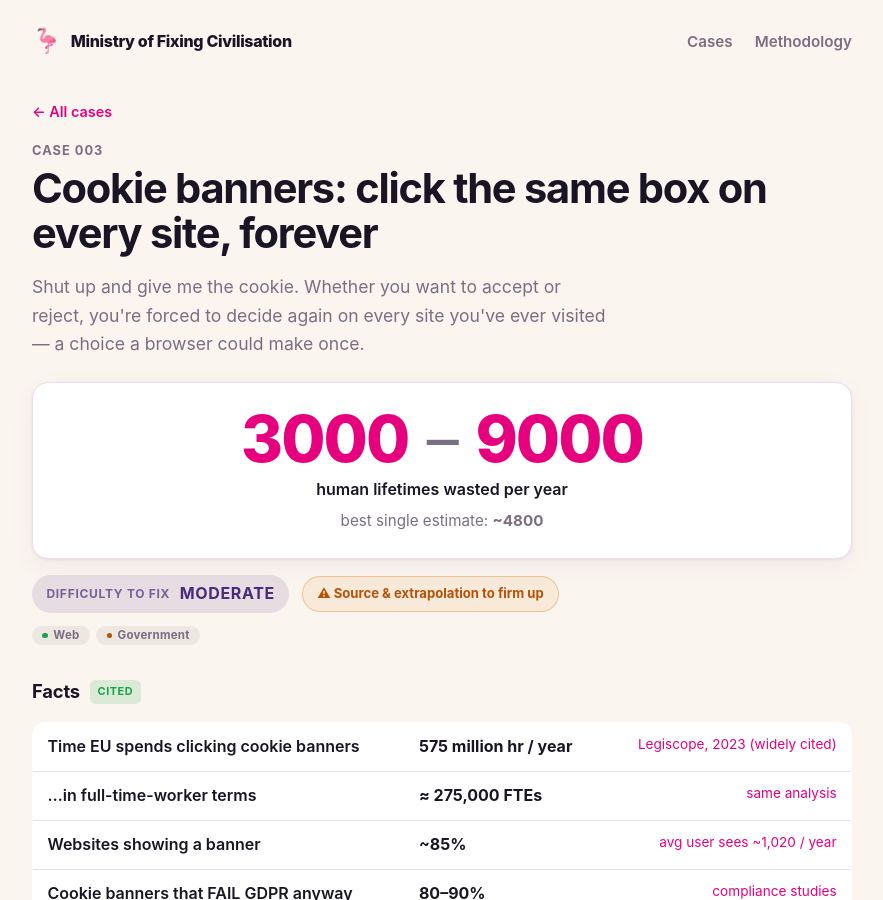
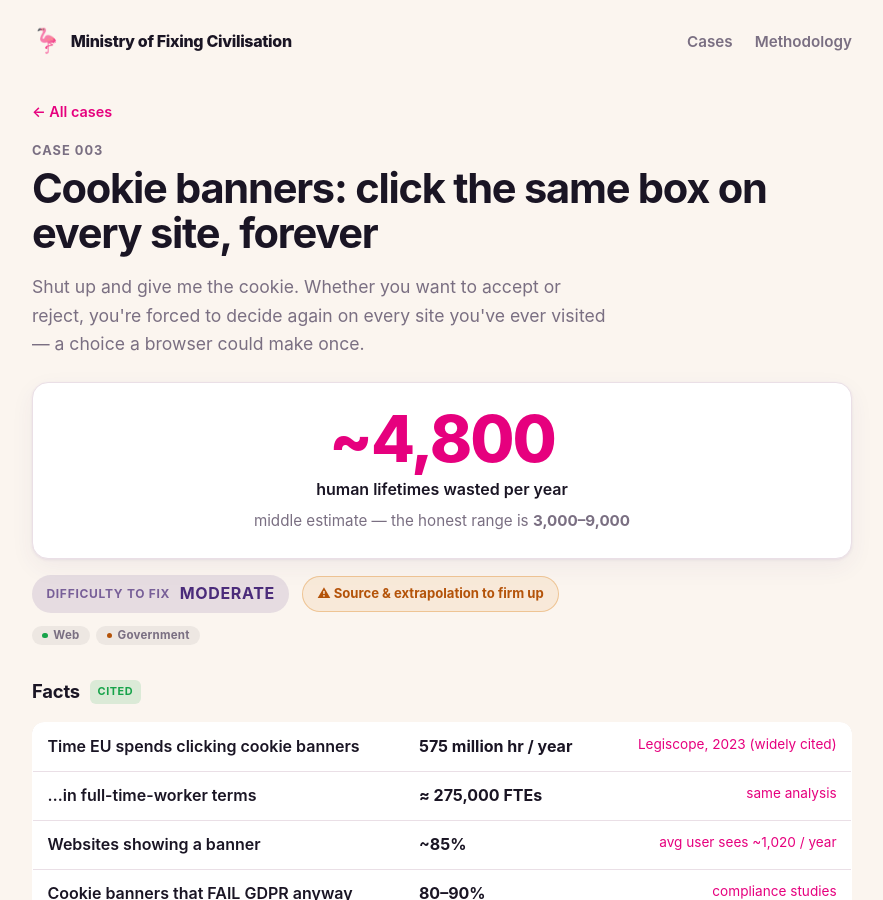
Before and after one commit to PlanetaryCouncil/ux, a Jekyll site: the page built from _cases/003-cookie-consent-banners.md, in a window 1280 px wide and 900 px high. Shown: the whole window, without its empty margins (198-1081 px from the left). Built offline with Jekyll 4.4.1, drawn with Linux system fonts in a browser that asks for light colours.

Commit message:
Lead with one number instead of a range
Headline everywhere is now the middle estimate — the sum of each case's
"likely" column — with the low/high range demoted to supporting text rather
than dropped, so the honesty survives without the clutter.

- Home banner: ~6,452, range in the fine print
- Case cards: single ~N figure
- Case pages: big middle estimate, range beneath it
- New _includes/num.html adds thousands separators (6452 -> 6,452)

Co-Authored-By: Claude Opus 4.8 <noreply@anthropic.com>

```diff
--- /dev/null
+++ b/_includes/num.html
@@ -0,0 +1,10 @@
+{%- comment -%}
+Thousands separator for integers below 1,000,000.
+Usage: {% include num.html n=some_number %}
+{%- endcomment -%}
+{%- assign n = include.n | plus: 0 -%}
+{%- if n >= 1000 -%}
+{{- n | divided_by: 1000 -}},{{- n | modulo: 1000 | prepend: '00' | slice: -3, 3 -}}
+{%- else -%}
+{{- n -}}
+{%- endif -%}
--- a/_layouts/case.html
+++ b/_layouts/case.html
@@ -23,13 +23,9 @@ layout: default
     </div>
     {% else %}
     <div class="headline-metric">
-      <div class="metric-range">
-        <span class="lo">{{ page.lifetimes.low }}</span>
-        <span class="dash">–</span>
-        <span class="hi">{{ page.lifetimes.high }}</span>
-      </div>
+      <div class="metric-range">~{% include num.html n=page.lifetimes.headline %}</div>
       <div class="metric-label">human lifetimes wasted per year</div>
-      <div class="metric-headline">best single estimate: <strong>~{{ page.lifetimes.headline }}</strong></div>
+      <div class="metric-headline">middle estimate — the honest range is <strong>{% include num.html n=page.lifetimes.low %}–{% include num.html n=page.lifetimes.high %}</strong></div>
     </div>
     {% endif %}
 
```
Also changed, not shown: index.md (+3 -3 lines).
